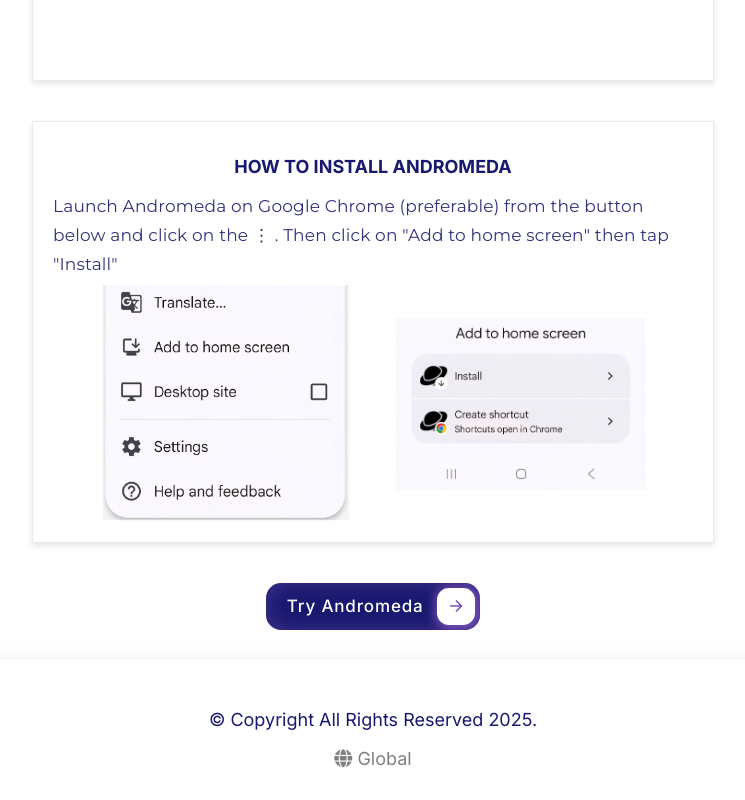
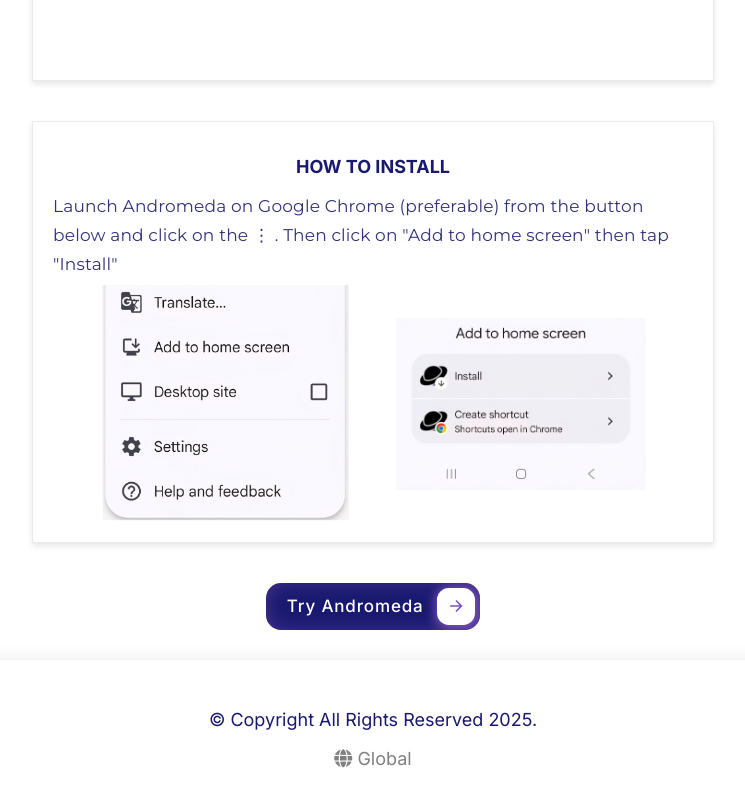
Before and after one commit to abk2191/aphelion-labs, a React (Vite) app: page /aphelion-labs/andromeda in a window 1280 px wide. Shown: the part 4796-5596 px from the top of the page, without its empty margins (267-1012 px from the left). Built offline with nearby package versions, Linux system fonts and the light colour scheme; a web font is replaced by a local one.

Commit message:
Added new features

```diff
--- a/src/Andromeda.jsx
+++ b/src/Andromeda.jsx
@@ -123,7 +123,7 @@
 
         <div className="page-card-div">
           <div className="page-card">
-            <h2>HOW TO INSTALL ANDROMEDA</h2>
+            <h2>HOW TO INSTALL</h2>
             <p>
               Launch Andromeda on Google Chrome (preferable) from the button
               below and click on the ⋮ . Then click on "Add to home screen" then
```
